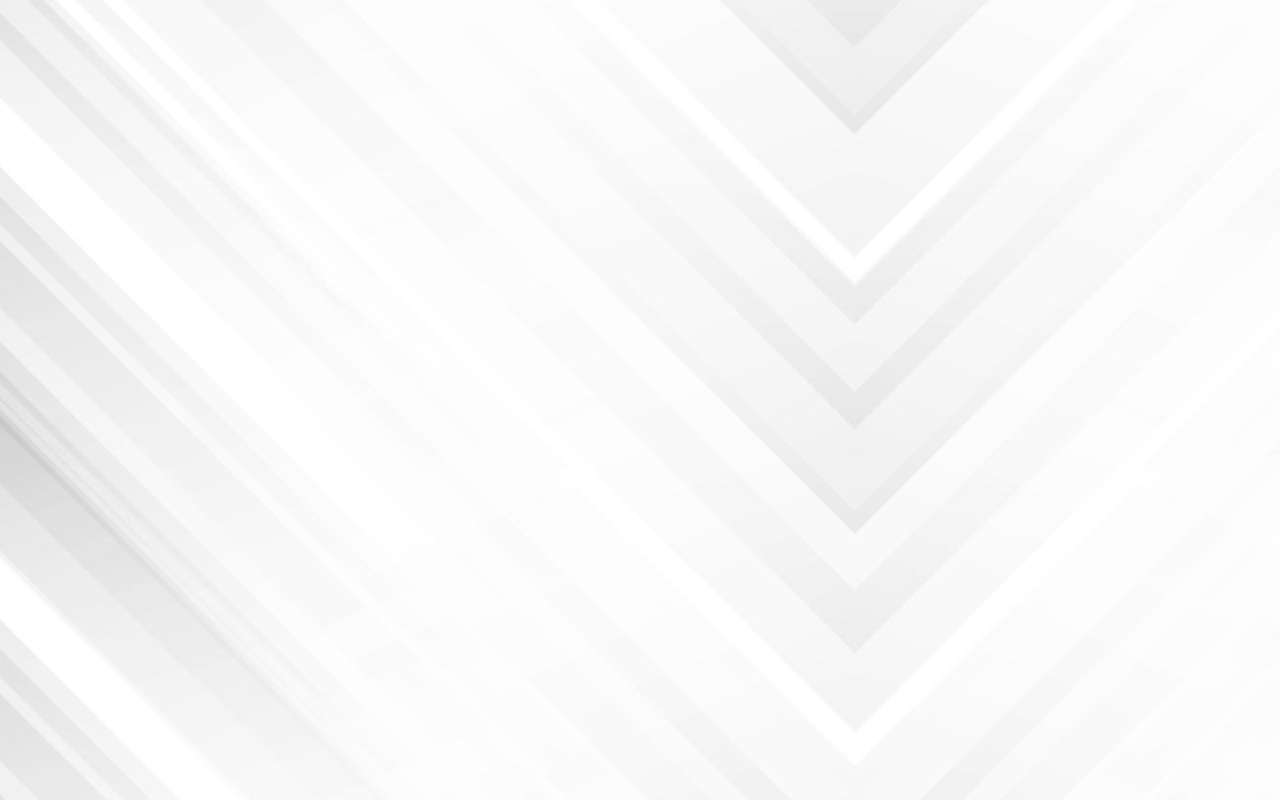
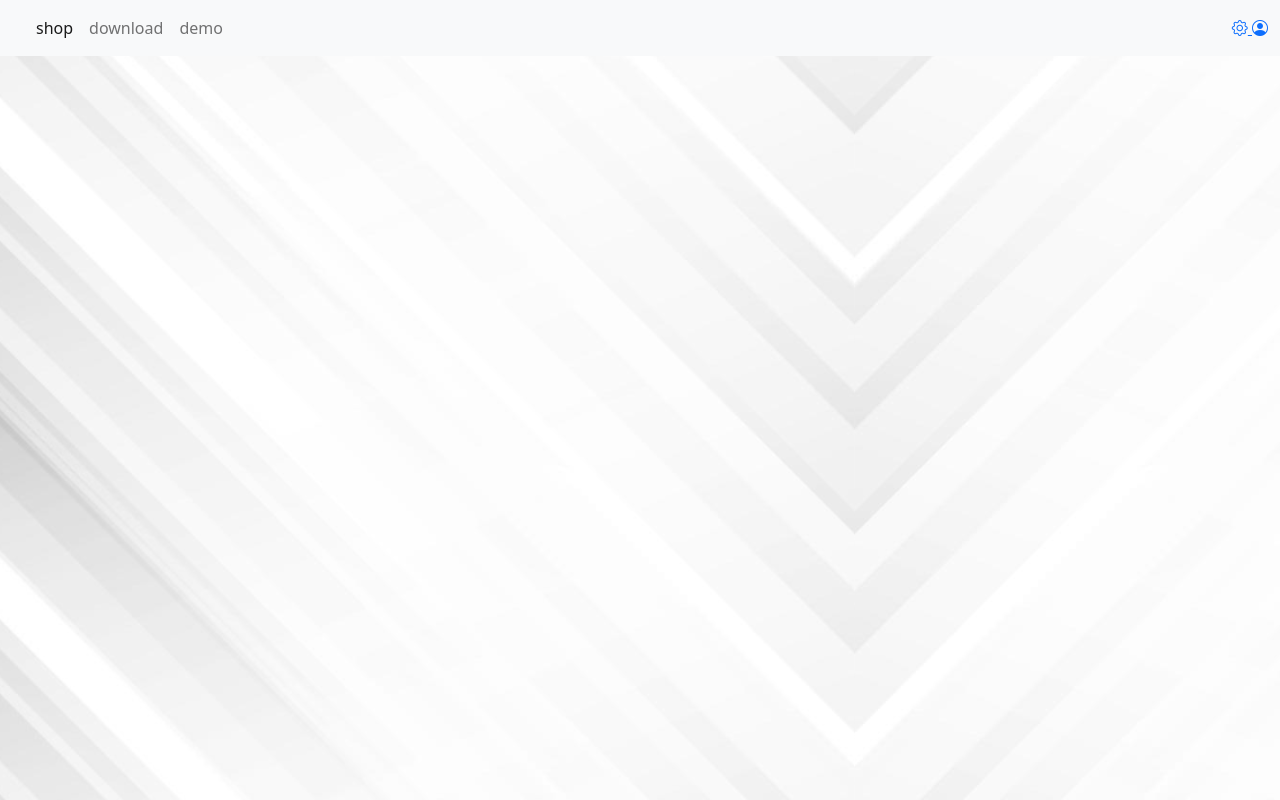
Before and after one commit to Aur0xz/unit2-cowork-project-echojx, a plain HTML site: page index.html in a window 1280 px wide. Drawn offline with nearby package versions, Linux system fonts and the light colour scheme.

Commit message:
Update index.html

```diff
--- a/index.html
+++ b/index.html
@@ -4,9 +4,51 @@
     <meta charset="UTF-8">
     <meta name="viewport" content="width=device-width, initial-scale=1.0">
     <title>Pokémon</title>
+    <link rel="stylesheet" href="https://cdn.jsdelivr.net/npm/bootstrap-icons@1.8.1/font/bootstrap-icons.css">
+    <link href="https://cdn.jsdelivr.net/npm/bootstrap@5.1.3/dist/css/bootstrap.min.css" rel="stylesheet" integrity="sha384-1BmE4kWBq78iYhFldvKuhfTAU6auU8tT94WrHftjDbrCEXSU1oBoqyl2QvZ6jIW3" crossorigin="anonymous">
+
     <link rel="stylesheet" href="style.css">
 </head>
+
 <body>
+    <nav class="navbar navbar-expand-lg navbar-light bg-light">
+        <div class="container-fluid">
+          <a class="navbar-brand" href="#"></a>
+          <button class="navbar-toggler" type="button" data-bs-toggle="collapse" data-bs-target="#navbarSupportedContent" aria-controls="navbarSupportedContent" aria-expanded="false" aria-label="Toggle navigation">
+            <span class="navbar-toggler-icon"></span>
+          </button>
+          <div class="collapse navbar-collapse" id="navbarSupportedContent">
+            <ul class="navbar-nav me-auto mb-2 mb-lg-0">
+              <li class="nav-item">
+                <a class="nav-link active" aria-current="page" href="#">shop</a>
+              </li>
+              <li class="nav-item">
+                <a class="nav-link" href="#">download</a>
+              </li>
+              <li class="nav-item">
+                <a class="nav-link" href="#">demo</a>
+              </li>
+                <ul class="dropdown-menu" aria-labelledby="navbarDropdown">
+                  <li><a class="dropdown-item" href="#">Action</a></li>
+                  <li><a class="dropdown-item" href="#">Another action</a></li>
+                  <li><hr class="dropdown-divider"></li>
+                  <li><a class="dropdown-item" href="#">Something else here</a></li>
+                </ul>
+              </li>
+            </ul>
+            <div>
+                <a href="" class="">
+                    <i class="bi bi-gear"></i>
+                </a>
+                <a href="" class="">
+                    <i class="bi bi-person-circle"></i>
+                </a>
+
+
+            </div>
+          </div>
+        </div>
+      </nav>
 
 </body>
 </html>
```
